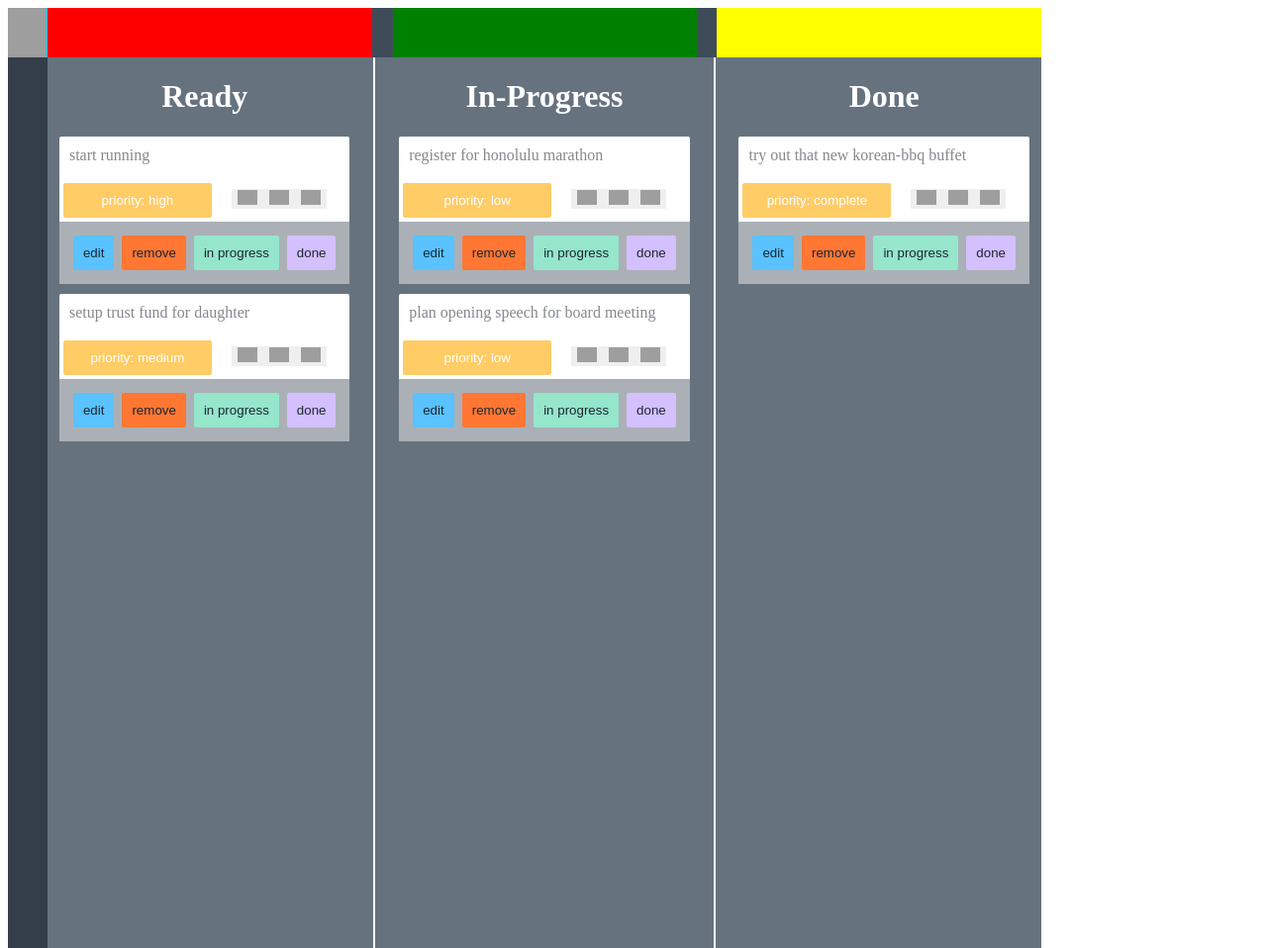
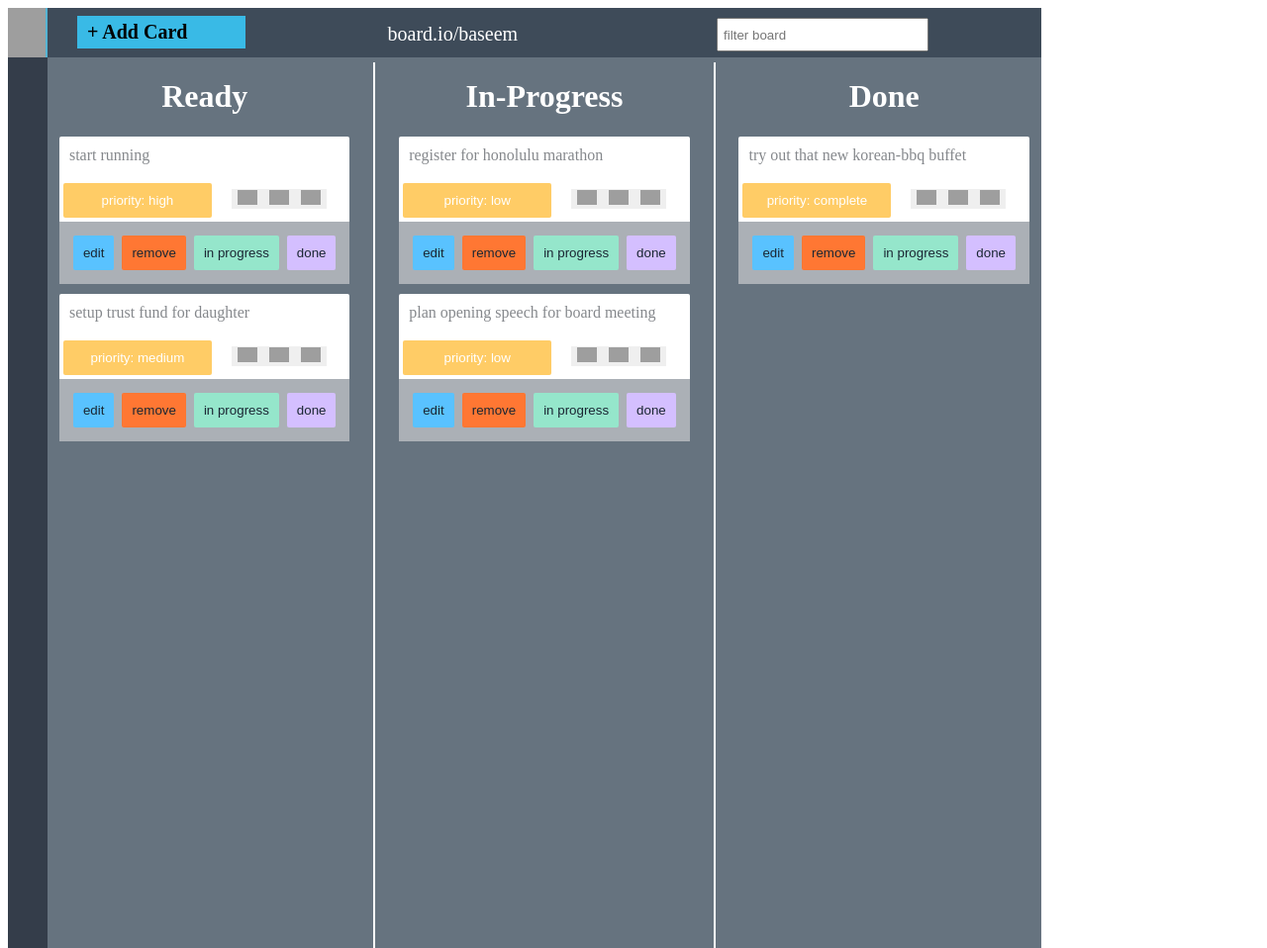
Before and after one commit to ba5eem/kanban-2, a React app: page / in a window 1280 px wide. Shown: the top 958 px of the page at 99% size. Built offline with nearby package versions, Linux system fonts and the light colour scheme; grey boxes are pictures that could not be loaded.

Commit message:
top menu style done

```diff
--- a/src/containers/App/TopMenu.js
+++ b/src/containers/App/TopMenu.js
@@ -4,12 +4,22 @@ export default class TopMenu extends Component {
   render() {
     return (
       <div className="top-menu">
+
         <div className="logo-left">
           <img src="http://bit.ly/2jD7klL" alt=""/>
         </div>
-        <div className="current-user"></div>
-        <div className="add-block"></div>
-        <div className="search-block"></div>
+
+        <div className="add-block">
+          <div className="add-card">+ Add Card</div>
+        </div>
+
+        <div className="current-user">board.io/{this.props.user}</div>
+
+
+
+        <div className="search-block">
+          <input className="search-input" placeholder="filter board" type="text"/>
+        </div>
 
 
       </div>
--- a/src/containers/App/index.js
+++ b/src/containers/App/index.js
@@ -14,7 +14,8 @@ class App extends Component {
       ready:filter(data,'status','ready'),
       progress:filter(data,'status','progress'),
       done:filter(data,'status','done'),
-      undo:[]
+      undo:[],
+      currentUser:'baseem'
     }
     this.eachCard=this.eachCard.bind(this);
   }
@@ -48,7 +49,7 @@ class App extends Component {
   render(){
     return(
       <div className="app-container">
-      <TopMenu />
+      <TopMenu user={this.state.currentUser} />
       <SideMenu />
         <div className="board-container">
 
@@ -75,8 +76,7 @@ class App extends Component {
 }
 
 
-//<button onClick={this.addCard.bind(this,'new entry')}
-          //className="add-card">Add New</button>
+
 
 const ConnectedApp = connect(
   null
--- a/src/index.css
+++ b/src/index.css
@@ -28,21 +28,44 @@ body{
 }
 
 .current-user{
-  flex: 0 0 34%;
-  height: 100%;
-  background-color: red;
+  margin-left: 21px;
+  flex: 0 0 30%;
+  padding-top: 15px;
+  color: white;
+  padding-left: 20px;
+  font-size: 20px;
 }
 
 .add-block{
   flex: 0 0 30%;
   height: 100%;
-  background-color: green;
 }
 
+.add-card{
+  max-width: 150px;
+  margin-left: 50px;
+  margin-top: 8px;
+  background-color: #39bae6;
+  font-size: 20px;
+  padding: 5px;
+  padding-left: 10px;
+  padding-right: 10px;
+  font-weight: bold;
+}
+
+
 .search-block{
-  flex: 0 0 32%;
+  flex: 0 0 33%;
   height: 100%;
-  background-color: yellow;
+  color: white;
+}
+
+.search-input{
+  width: 200px;
+  height: 20px;
+  padding: 5px;
+  margin: 10px;
+
 }
 
 
@@ -78,6 +101,7 @@ body{
 
 .status-divider{
   border: 1px solid #ffffff;
+  margin-top: 5px;
 }
 
 .ready-container{
```
